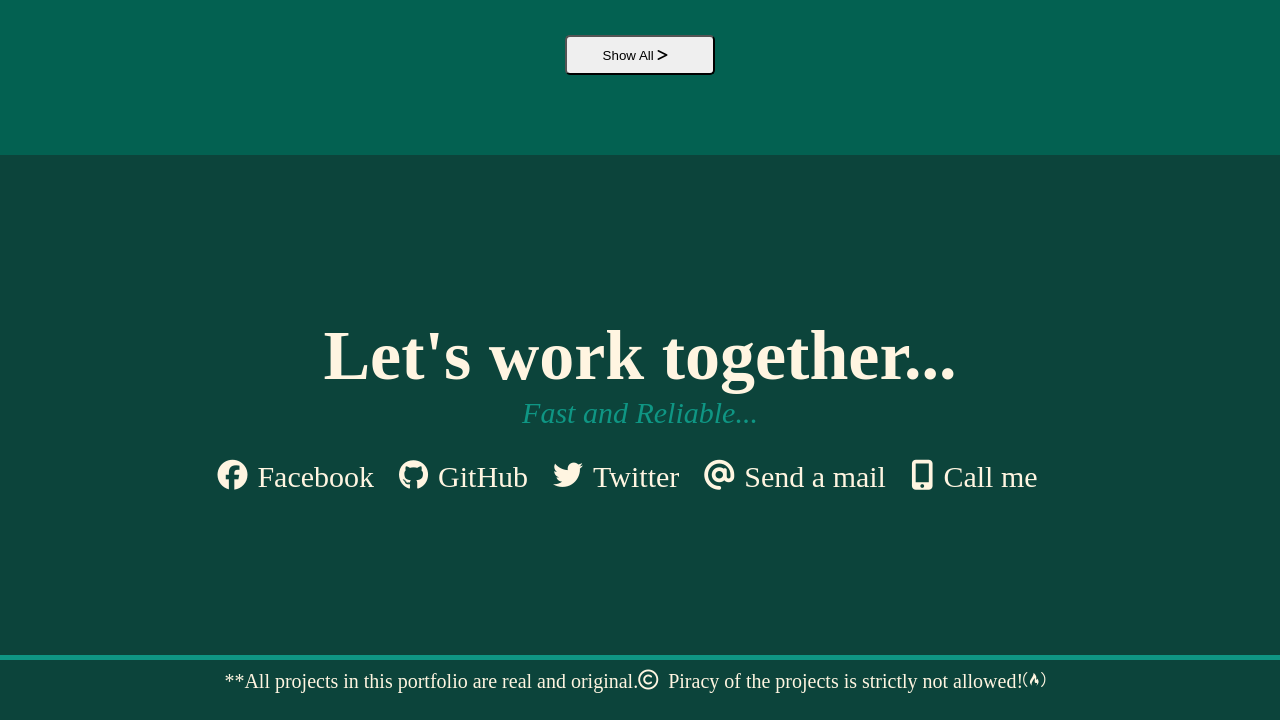
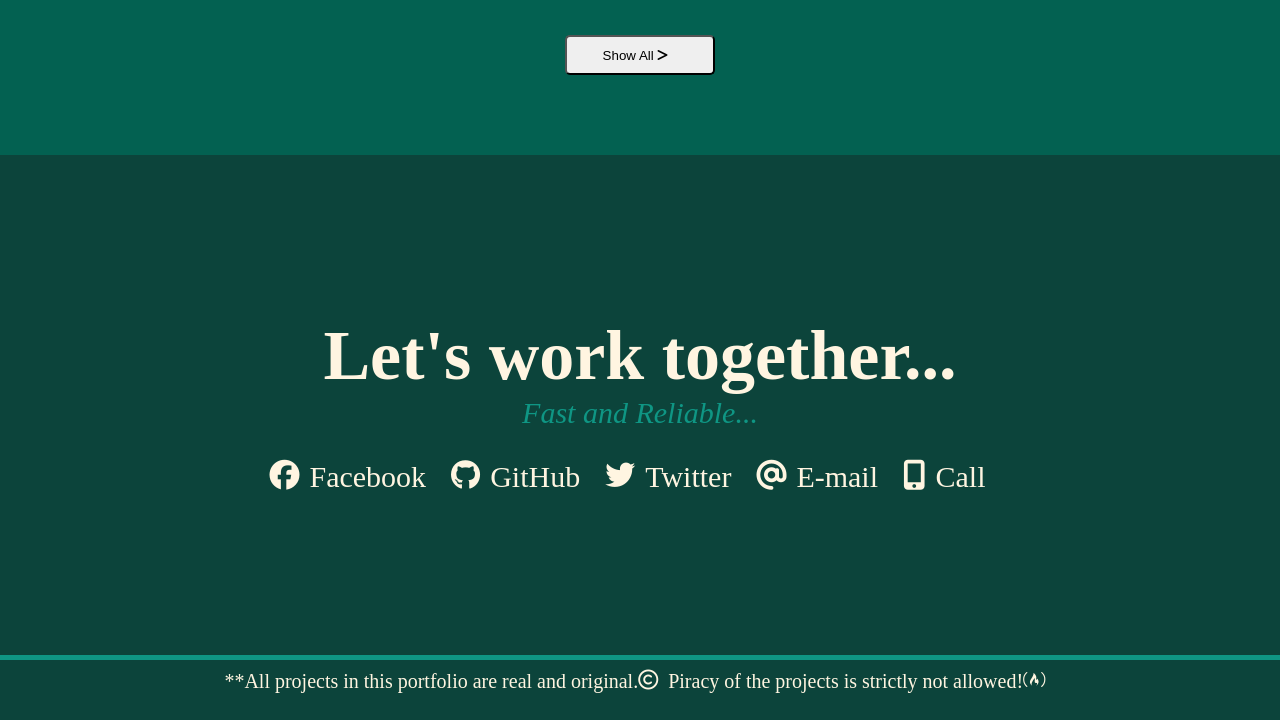
Before and after one commit to estherbyte/Esther-s_Portfolio, a plain HTML site: page index.html in a window 1280 px wide. Shown: the part 1782-2502 px from the top of the page. Drawn offline with Linux system fonts and the light colour scheme.

Commit message:
Update index.html

```diff
--- a/index.html
+++ b/index.html
@@ -6,7 +6,6 @@
     <link rel="stylesheet" href="styles.css">
     <meta name="viewport" content="width=device-width, initial-scale=1.0" />
     <script src="https://kit.fontawesome.com/71d07fa621.js" crossorigin="anonymous"></script>
-    <navbar id="navbar"> <a href="#" id="profile-link" target="_blank"></a></navbar>
 </head>
 
 <body>
@@ -86,11 +85,11 @@
             </div>
             <div class="social-info">
                 <i class="fa fa-at" aria-hidden="true"></i>
-                <li>Send a mail</li>
+                <li>E-mail</li>
             </div>
             <div class="social-info">
                 <i class="fa fa-mobile" aria-hidden="true"></i>
-                <li>Call me</li>
+                <li>Call</li>
             </div>
         </div>
     </section>
```
